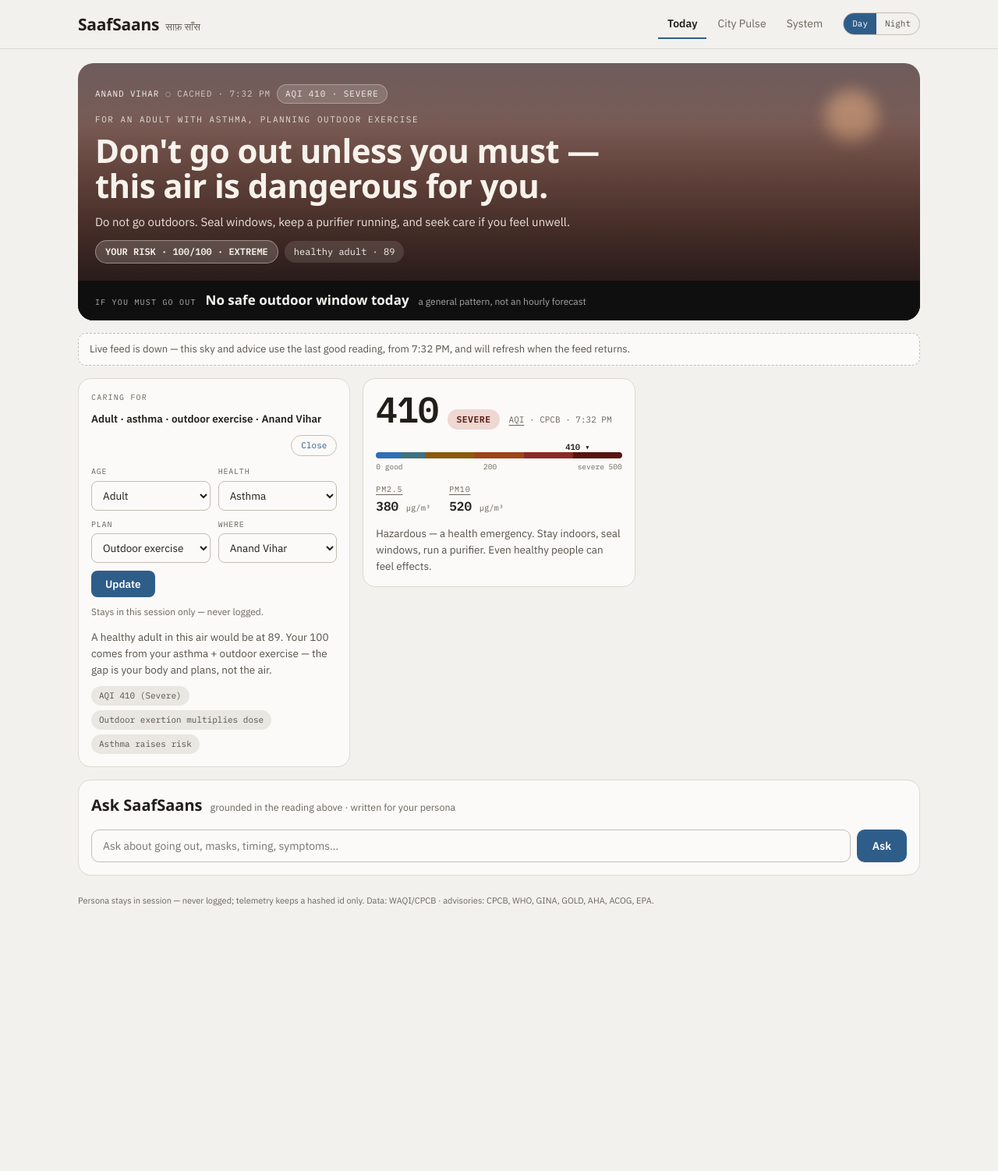
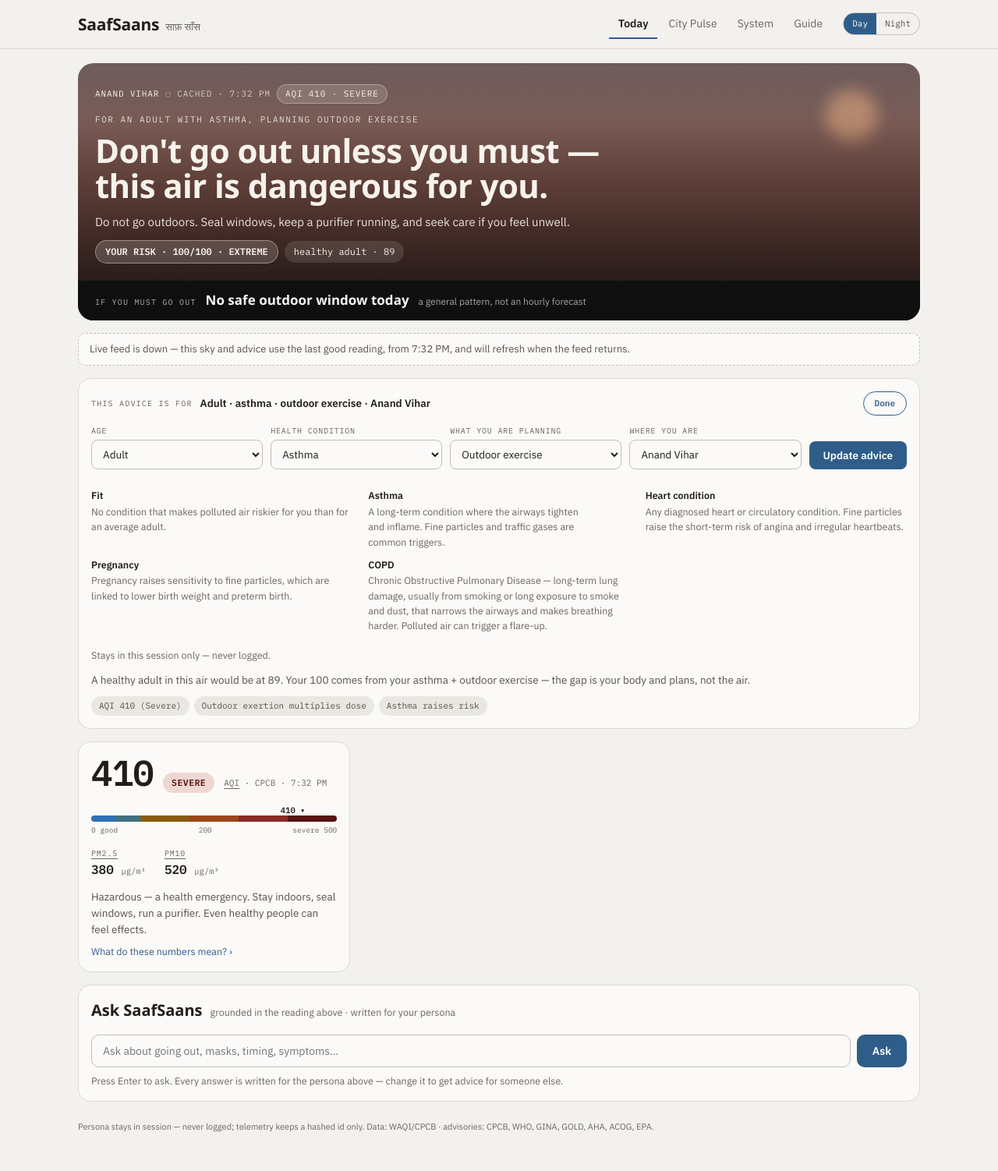
Before and after one commit to imrohitagrawal/saaf-saans, a FastAPI app: a page that uses saafsaans/web/templates/base.html in a window 1280 px wide. Shown: the whole page at 78% size. Before the commit the page ends 1162 px from the top, so only its background shows below. Run offline with FastAPI, Linux system fonts and the light colour scheme; some web fonts are replaced.

Commit message:
Fix seven usability defects found in review
- Chat history was being overwritten: only the newest answer rendered, so a
  user tracking a decision lost everything they had already asked. The full
  transcript now renders newest-first, refusals inline with answers.
- Each turn records the persona it was answered for. Answers are persona-locked,
  so 'what if I were fit?' returns advice for the persona still selected --
  now visible rather than silently confusing.
- COPD (and every other condition) was offered with no explanation. Added
  normalize.CONDITION_HELP, shown under the picker and in the Guide.
- New /guide route: the plain-language FAQ the old build had and this one lost.
  Covers every term, every condition, all six CPCB bands, and why the risk score
  differs from the AQI.
- Persona editor was cramped in a third-width card and its trigger read as
  decoration. It now spans full width while open, the trigger says
  'Not you? Change', and fields are labelled in plain language.
- Repeat red-team runs made the Security list stutter the same three attacks.
  Identical attempts collapse into one row with a count; the events themselves
  are untouched in the index.
- Provenance was labelled 'WHAT THE APP USED' -- app-centric and vague. Now
  'What this answer is based on', with the count in the collapsed state and the
  measurement separated from the published guidance inside.

177 tests.

```diff
--- a/saafsaans/web/main.py
+++ b/saafsaans/web/main.py
@@ -152,12 +152,12 @@ def today(request: Request):
 
     term = q.get("term") if q.get("term") in TERMS else None
     persona_open = q.get("edit") == "1"
-    prov_open = q.get("prov") == "1"
     obs_time = _fmt_time(data["reading"].get("obs_time"))
 
-    turns = _TRANSCRIPTS.get(sid, [])
-    answer = next((t for t in reversed(turns) if t.get("kind") == "answer"), None)
-    refusal = next((t for t in reversed(turns) if t.get("kind") == "refusal"), None)
+    # Newest first, and the whole history: a user tracking a decision needs to
+    # re-read what they already asked, not have it replaced by the next answer.
+    turns = list(reversed(_TRANSCRIPTS.get(sid, [])))
+    open_prov = q.get("prov")
 
     ctx.update({
         "verdict": pr.verdict_for(data["risk"]["band"]),
@@ -169,11 +169,15 @@ def today(request: Request):
         "grounding": pr.grounding_note(data["waqi_status"], obs_time),
         "obs_time": obs_time,
         "glossary": normalize.GLOSSARY,
-        "term": term, "persona_open": persona_open, "prov_open": prov_open,
-        "answer": answer, "refusal": refusal,
+        "term": term, "persona_open": persona_open,
+        "transcript": turns, "open_prov": open_prov,
+        "condition_help": normalize.condition_help(persona["condition"]),
+        "conditions_help": normalize.CONDITION_HELP,
         # Each link toggles its own disclosure and clears the others.
         "q_persona_toggle": _qs(persona, theme, edit=None if persona_open else "1"),
-        "q_prov_toggle": _qs(persona, theme, prov=None if prov_open else "1"),
+        # Provenance opens per turn, so history stays independently inspectable.
+        "q_prov": lambda tid: _qs(persona, theme,
+                                  prov=None if open_prov == tid else tid),
         "q_term_aqi": _qs(persona, theme, term=None if term == "AQI" else "AQI"),
         "q_term_pm25": _qs(persona, theme, term=None if term == "PM2.5" else "PM2.5"),
         "q_term_pm10": _qs(persona, theme, term=None if term == "PM10" else "PM10"),
@@ -206,7 +210,8 @@ def ask(request: Request, question: str = Form(...)):
             "latency_ms": int((time.time() - start) * 1000),
             "waqi_status": waqi_status, "llm_status": "skipped", "llm_tokens": 0,
             "aqi_value": reading.get("aqi"), "locality": persona["locality"], "error": ""})
-        turns.append({"kind": "refusal", "question": question, "pattern": pattern})
+        turns.append({"kind": "refusal", "id": str(len(turns)), "question": question,
+                      "pattern": pattern, "persona_line": pr.persona_line(persona)})
         return _back(request, sid, theme)
 
     try:
@@ -223,7 +228,8 @@ def ask(request: Request, question: str = Form(...)):
             timestamp=es.now_iso(), best_window=data["window"])
         parsed = llm.parse_advice(text)
         turns.append({
-            "kind": "answer", "question": question,
+            "kind": "answer", "id": str(len(turns)), "question": question,
+            "persona_line": pr.persona_line(persona),
             "blocks": pr.answer_sections(parsed),
             "disclaimer": parsed.get("disclaimer"),
             "sources": advisories,
@@ -238,7 +244,8 @@ def ask(request: Request, question: str = Form(...)):
             "error": "; ".join(degraded)})
     except Exception as exc:  # pragma: no cover - top-level safety net
         turns.append({
-            "kind": "answer", "question": question,
+            "kind": "answer", "id": str(len(turns)), "question": question,
+            "persona_line": pr.persona_line(persona),
             "blocks": [{"heading": "Verdict", "lead": True,
                         "text": "Something went wrong preparing your advice. When in "
                                 "doubt, minimise outdoor exposure and wear an N95 outside."}],
@@ -344,8 +351,9 @@ def system(request: Request):
             ],
             "days": [{"n": d["count"], "d": _day_label(d["date"]),
                       "h": pr.pct(d["count"], day_max)} for d in daily],
-            "attempts": [{**a, "when": _fmt_time(a["ts"])}
-                         for a in metrics.recent_security_events(client, limit=6)],
+            "attempts": pr.dedupe_attempts(
+                [{**a, "when": _fmt_time(a["ts"])}
+                 for a in metrics.recent_security_events(client, limit=24)])[:6],
         })
     return _render(request, "system.html", ctx, session_id(request), theme)
 
@@ -374,6 +382,29 @@ def simulate(request: Request):
     return RedirectResponse(url, status_code=303)
 
 
+@app.get("/guide")
+def guide(request: Request):
+    """Plain-language explanation of every number and term the site shows.
+
+    Lives at its own URL rather than as a collapsed block on Today, so it can be
+    linked to directly from the term that confused someone.
+    """
+    persona = read_persona(request)
+    theme = read_theme(request)
+    ctx = base_context(request, persona, theme, "guide")
+    ranges = ["0-50", "51-100", "101-200", "201-300", "301-400", "401-500"]
+    labels = [b[1] for b in normalize.AQI_BANDS] + ["Severe"]
+    slugs = [b[4] for b in normalize.AQI_BANDS] + ["g6"]
+    ctx.update({
+        "glossary": normalize.GLOSSARY,
+        "conditions_help": normalize.CONDITION_HELP,
+        "bands": [{"label": l, "range": r, "slug": g,
+                   "meaning": normalize.aqi_meaning(l)}
+                  for l, r, g in zip(labels, ranges, slugs)],
+    })
+    return _render(request, "guide.html", ctx, session_id(request), theme)
+
+
 @app.get("/health")
 def health():
     return {"ok": True, "es": config.es_mode(),
--- a/saafsaans/web/static/app.css
+++ b/saafsaans/web/static/app.css
@@ -284,3 +284,30 @@ select, input[type="text"] {
   .hero-body { padding: 18px; }
   .hero-window { padding: 10px 18px; }
 }
+
+/* ---------------------------------------------- persona, thread, guide ---- */
+.pill-btn.strong { border-color: var(--accent); font-weight: 600; padding: 6px 14px; }
+.hint { margin: 8px 0 0; font-size: 12.5px; color: var(--text-3); text-wrap: pretty; }
+.hint a { text-decoration: none; }
+.fields { align-items: flex-end; }
+.fields label { flex: 1 1 200px; }
+.fields .btn { padding: 9px 18px; border-radius: 8px; font-size: 13.5px; }
+/* Option help sits under the picker so a clinical label is never unexplained. */
+.opt-help { flex: 1 1 100%; margin: 14px 0 0; display: grid;
+            grid-template-columns: repeat(auto-fit, minmax(250px, 1fr)); gap: 10px 20px; }
+.opt-help dt { font-size: 12.5px; font-weight: 600; }
+.opt-help dd { margin: 1px 0 0; font-size: 12.5px; color: var(--text-3); text-wrap: pretty; }
+
+/* Conversation history: newest first, each turn self-contained. */
+.thread { list-style: none; margin: 22px 0 0; padding: 0;
+          display: flex; flex-direction: column; gap: 20px; }
+.thread .turn { border-top: 1px solid var(--border); padding-top: 18px; }
+.answered-for { margin: 6px 0 0; font-family: var(--mono); font-size: 10.5px;
+                letter-spacing: .06em; text-transform: uppercase; color: var(--text-3); }
+.prov-count { margin-left: auto; color: var(--text-3); font-size: 10.5px; }
+.prov-body > div + div { margin-top: 4px; }
+
+.faq { margin: 12px 0 0; display: flex; flex-direction: column; gap: 14px; }
+.faq dt { font-weight: 600; font-size: 14px; }
+.faq dd { margin: 3px 0 0; font-size: 13.5px; color: var(--text-2); text-wrap: pretty; }
+.faq em { font-style: italic; }
--- a/saafsaans/web/templates/base.html
+++ b/saafsaans/web/templates/base.html
@@ -21,6 +21,7 @@
       <a href="/?{{ q }}"        {% if active == 'today'  %}aria-current="page"{% endif %}>Today</a>
       <a href="/city?{{ q }}"    {% if active == 'city'   %}aria-current="page"{% endif %}>City Pulse</a>
       <a href="/system?{{ q }}"  {% if active == 'system' %}aria-current="page"{% endif %}>System</a>
+      <a href="/guide?{{ q }}"   {% if active == 'guide'  %}aria-current="page"{% endif %}>Guide</a>
     </nav>
     {#- Plain links, so the toggle works with JavaScript disabled. -#}
     <div class="seg" role="group" aria-label="Theme">
--- a/saafsaans/web/templates/today.html
+++ b/saafsaans/web/templates/today.html
@@ -41,16 +41,21 @@
   </p>
   {% endif %}
 
-  {# --- Persona ------------------------------------------------------------ #}
-  <section class="card" aria-label="Your persona">
+  {# --- Persona. Spans full width while editing so four fields have room. --- #}
+  <section class="card {% if persona_open %}wide{% endif %}" aria-label="Your persona" id="persona">
     <div class="row">
-      <span class="kicker">Caring for</span>
+      <span class="kicker">This advice is for</span>
       <span class="persona-line">{{ persona_line }}</span>
-      <a class="pill-btn" style="margin-left:auto"
-         href="/?{{ q_persona_toggle }}" aria-expanded="{{ 'true' if persona_open else 'false' }}">
-        {{ 'Close' if persona_open else 'Change' }}
+      <a class="pill-btn strong" style="margin-left:auto"
+         href="/?{{ q_persona_toggle }}#persona"
+         aria-expanded="{{ 'true' if persona_open else 'false' }}">
+        {{ 'Done' if persona_open else 'Not you? Change ›' }}
       </a>
     </div>
+
+    {% if not persona_open and condition_help %}
+      <p class="hint">{{ persona.condition }} — {{ condition_help }}</p>
+    {% endif %}
 
     {% if persona_open %}
     <form class="fields" method="get" action="/">
@@ -62,19 +67,19 @@
         </select>
       </label>
       <label>
-        <span class="lbl">HEALTH</span>
+        <span class="lbl">HEALTH CONDITION</span>
         <select name="condition">
           {% for c in conditions %}<option {% if c == persona.condition %}selected{% endif %}>{{ c }}</option>{% endfor %}
         </select>
       </label>
       <label>
-        <span class="lbl">PLAN</span>
+        <span class="lbl">WHAT YOU ARE PLANNING</span>
         <select name="activity">
           {% for a in activities %}<option {% if a == persona.activity %}selected{% endif %}>{{ a }}</option>{% endfor %}
         </select>
       </label>
       <label>
-        <span class="lbl">WHERE</span>
+        <span class="lbl">WHERE YOU ARE</span>
         <select name="locality">
           {% for region, locs in regions.items() %}
           <optgroup label="{{ region }}">
@@ -83,8 +88,16 @@
           {% endfor %}
         </select>
       </label>
-      <button class="btn" type="submit" style="padding:8px 18px;border-radius:8px;font-size:13.5px">Update</button>
-      <p style="flex:1 1 100%;margin:0;font-size:12px;color:var(--text-3)">Stays in this session only — never logged.</p>
+      <button class="btn" type="submit">Update advice</button>
+
+      {# Clinical labels mean nothing to most readers, so every option is
+         explained where it is offered, not only in the Guide. #}
+      <dl class="opt-help">
+        {% for name, text in conditions_help.items() %}
+        <div><dt>{{ name }}</dt><dd>{{ text }}</dd></div>
+        {% endfor %}
+      </dl>
+      <p class="hint">Stays in this session only — never logged.</p>
     </form>
     {% endif %}
 
@@ -139,6 +152,7 @@
     {% endif %}
 
     <p class="meaning">{{ meaning }}</p>
+    <p class="hint"><a href="/guide?{{ q }}">What do these numbers mean? ›</a></p>
   </section>
 
   {# --- Five-day outlook --------------------------------------------------- #}
@@ -158,41 +172,71 @@
   </section>
   {% endif %}
 
-  {# --- Ask ---------------------------------------------------------------- #}
+  {# --- Ask. Full history, newest first, so a decision can be retraced. ---- #}
   <section class="card wide" aria-label="Ask SaafSaans" id="ask">
     <div class="row" style="align-items:baseline;gap:10px">
       <h2 style="font-size:20px;font-weight:600">Ask SaafSaans</h2>
       <span style="font-size:12.5px;color:var(--text-3)">grounded in the reading above · written for your persona</span>
     </div>
 
-    {% if answer or refusal %}
-    <div class="ask-cols">
-      {% if answer %}
-      <div class="ask-main">
-        <div class="q"><span class="mark">Q ·</span><p>{{ answer.question }}</p></div>
+    <form class="ask-form" method="post" action="/ask?{{ q }}">
+      <input type="text" name="question" required autocomplete="off"
+             placeholder="Ask about going out, masks, timing, symptoms…" aria-label="Your question">
+      <button class="btn" type="submit">Ask</button>
+    </form>
+    <p class="hint">Press Enter to ask. Every answer is written for the persona above —
+      change it to get advice for someone else.</p>
+
+    {% if transcript %}
+    <ol class="thread">
+      {% for t in transcript %}
+      <li class="turn" id="turn-{{ t.id }}">
+        <div class="q"><span class="mark">Q ·</span><p>{{ t.question }}</p></div>
+        <p class="answered-for">answered for {{ t.persona_line }}</p>
+
+        {% if t.kind == 'refusal' %}
+          {# Flat, no red, no icon: a blocked prompt is routine, not an accusation. #}
+          <div class="refusal">
+            <b>Not processed.</b>
+            <p>That looked like an attempt to change how the assistant works, so it was
+               stopped before reaching the model. Air, precautions, masks, timing — all fair game.</p>
+            <p class="audit mono">blocked pre-model · audited in security-events</p>
+          </div>
+        {% else %}
           <div class="answer">
             <div class="answer-body">
-            {% for b in answer.blocks %}
+              {% for b in t.blocks %}
               <div>
                 <h4>{{ b.heading }}</h4>
                 {% if b.text %}<p {% if b.lead %}class="lead"{% endif %}>{{ b.text }}</p>{% endif %}
                 {% if b.bullets %}<ul>{% for item in b.bullets %}<li>{{ item }}</li>{% endfor %}</ul>{% endif %}
               </div>
               {% endfor %}
-            <p class="disclaimer">{{ answer.disclaimer or "General guidance, not medical advice." }}</p>
+              <p class="disclaimer">{{ t.disclaimer or "General guidance, not medical advice." }}</p>
             </div>
+
+            {# The collapsed label carries the count, so there is a reason to open it. #}
             <div class="prov-bar">
-            <a class="prov-btn" href="/?{{ q_prov_toggle }}#ask"
-               aria-expanded="{{ 'true' if prov_open else 'false' }}">
-              <span aria-hidden="true">{{ '▾' if prov_open else '▸' }}</span> WHAT THE APP USED
+              <a class="prov-btn" href="/?{{ q_prov(t.id) }}#turn-{{ t.id }}"
+                 aria-expanded="{{ 'true' if open_prov == t.id else 'false' }}">
+                <span aria-hidden="true">{{ '▾' if open_prov == t.id else '▸' }}</span>
+                What this answer is based on
+                <span class="prov-count">1 live reading + {{ t.sources | length }} guidance sources</span>
               </a>
-            {% if prov_open %}
+              {% if open_prov == t.id %}
               <div class="prov-body">
+                <div>
+                  <div class="kicker">Measured at the time</div>
                   <div class="prov-ground">
-                AQI {{ answer.reading.aqi }} · PM2.5 {{ answer.reading.pm25 | round | int if answer.reading.pm25 is not none else '--' }}
-                · dominant {{ answer.reading.dominant_pollutant | upper }} · {{ grounding }}
+                    AQI {{ t.reading.aqi }} · PM2.5 {{ t.reading.pm25 | round | int if t.reading.pm25 is not none else '--' }}
+                    · dominant {{ t.reading.dominant_pollutant | upper }}
+                    · {{ 'live reading' if t.waqi_status == 'ok' else 'cached sample (feed missed)' }}
                   </div>
-              {% for s in answer.sources %}
+                </div>
+                {% if t.sources %}
+                <div>
+                  <div class="kicker">Published guidance used</div>
+                  {% for s in t.sources %}
                   <div class="src-row">
                     <span class="src-tag">{{ s.source }}</span>
                     <span>{{ s.advice }}</span>
@@ -201,30 +245,14 @@
                 </div>
                 {% endif %}
               </div>
+              {% endif %}
             </div>
           </div>
         {% endif %}
-
-      {% if refusal %}
-      <div class="ask-side">
-        <div class="q"><span class="mark">Q ·</span><p style="color:var(--text-2)">{{ refusal.question }}</p></div>
-        {# Flat, no red, no icon: a blocked prompt is a routine event, not an accusation. #}
-        <div class="refusal">
-          <b>Not processed.</b>
-          <p>That looked like an attempt to change how the assistant works, so it was
-             stopped before reaching the model. Air, precautions, masks, timing — all fair game.</p>
-          <p class="audit mono">blocked pre-model · audited in security-events</p>
-        </div>
-      </div>
+      </li>
+      {% endfor %}
+    </ol>
     {% endif %}
-    </div>
-    {% endif %}
-
-    <form class="ask-form" method="post" action="/ask?{{ q }}">
-      <input type="text" name="question" required
-             placeholder="Ask about going out, masks, timing, symptoms…" aria-label="Your question">
-      <button class="btn" type="submit">Ask</button>
-    </form>
   </section>
 
 </div>
```
Also changed, not shown: saafsaans/services/normalize.py (+22 -0 lines), saafsaans/web/presenters.py (+18 -0 lines), saafsaans/web/templates/guide.html (added, +93 -0 lines), tests/test_presenters.py (+24 -0 lines), tests/test_web.py (+67 -4 lines). Lines whose indentation alone changed are shown as unchanged.
